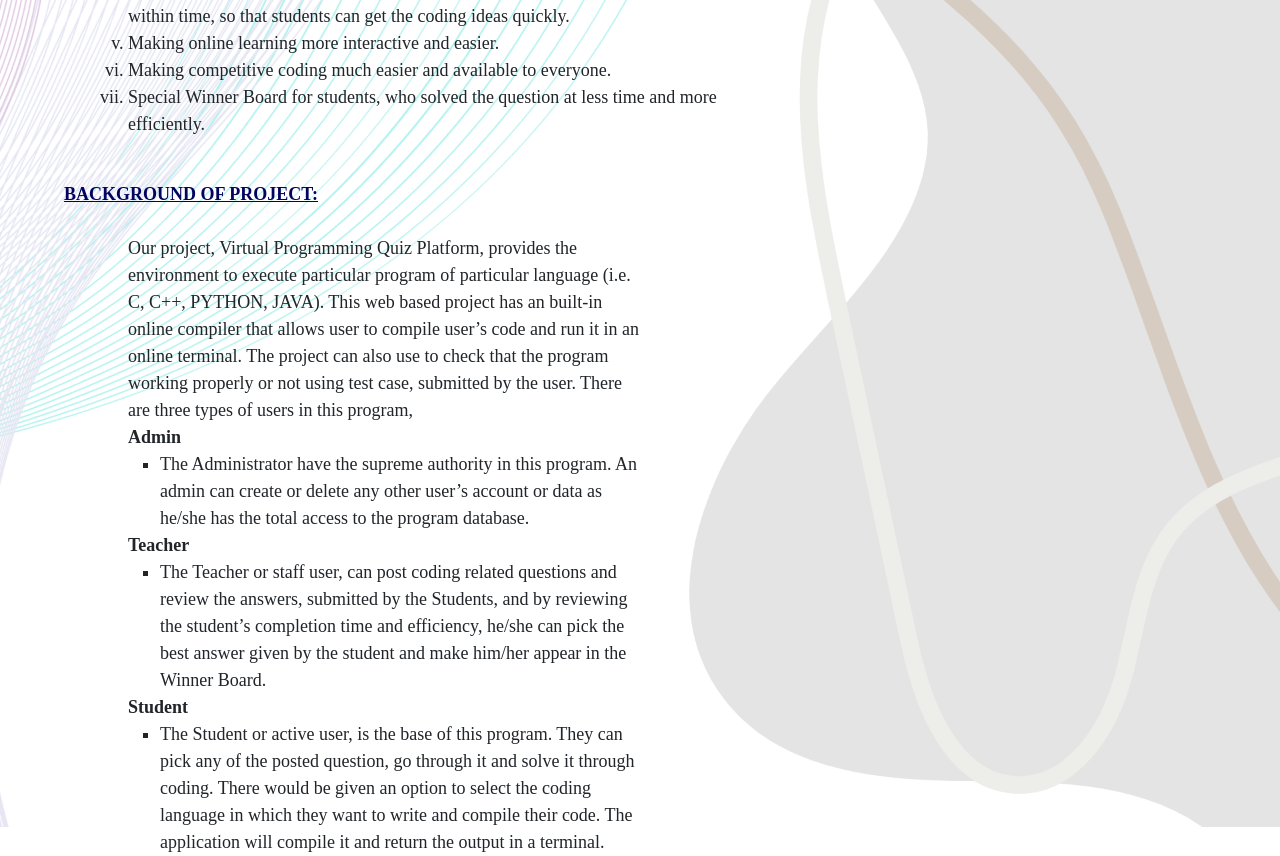
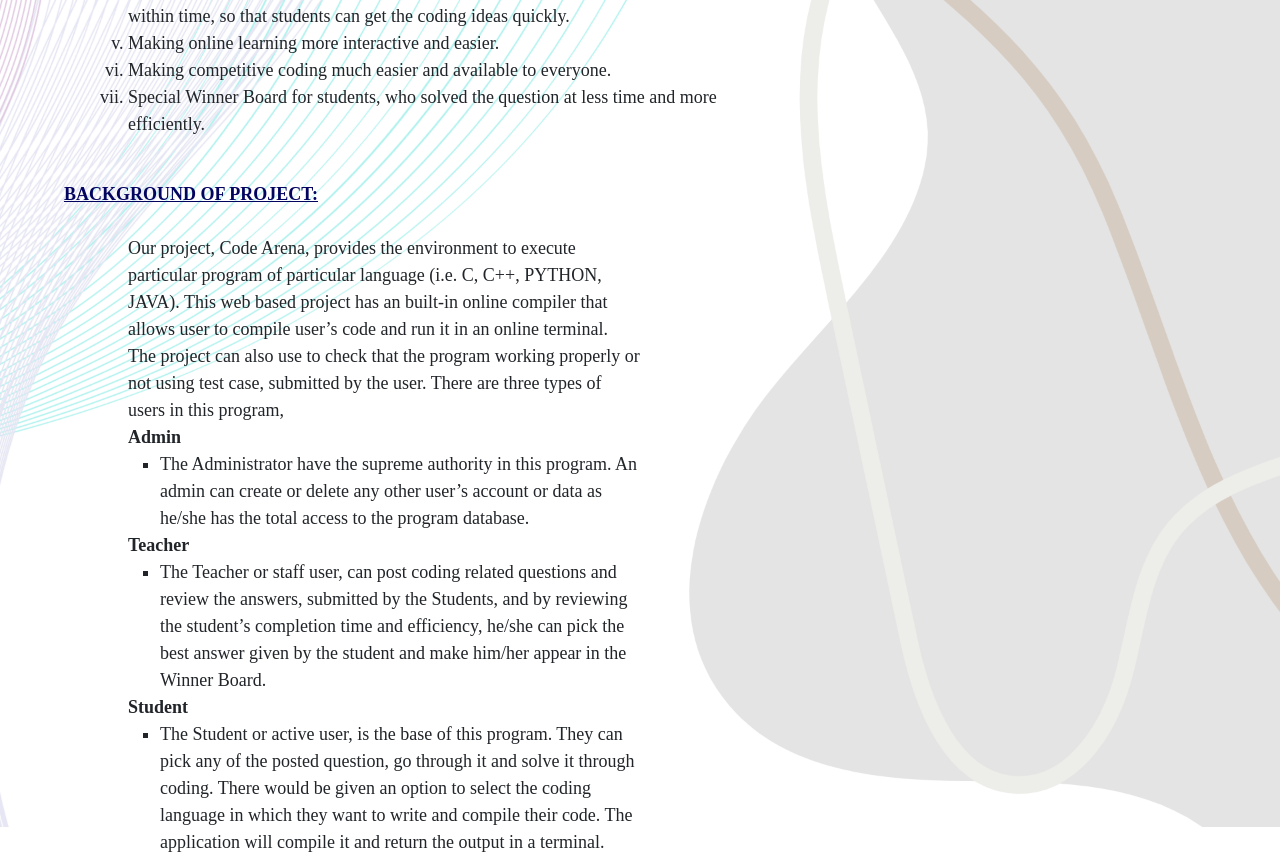
Before and after one commit to sunit-mal/Code_Arena, a Django app: page /about/ in a window 1280 px wide. Shown: the part 453-1309 px from the top of the page. Run offline with Django 4.2, Linux system fonts and the light colour scheme; some libraries are stand-ins or nearby versions; some web fonts are replaced.

Commit message:
Update about.html

```diff
--- a/Virtual_Programming_Quiz_Platform/template/about.html
+++ b/Virtual_Programming_Quiz_Platform/template/about.html
@@ -128,7 +128,7 @@
                 <ul>
                     <br>
                     <ol type="i">
-                        Our project, Virtual Programming Quiz Platform, provides the environment to execute particular
+                        Our project, Code Arena, provides the environment to execute particular
                         program of particular
                         language (i.e. C, C++, PYTHON, JAVA). This web based project has an built-in online compiler that
                         allows user to compile user’s code and run it in an online terminal. The project can also use to
```
